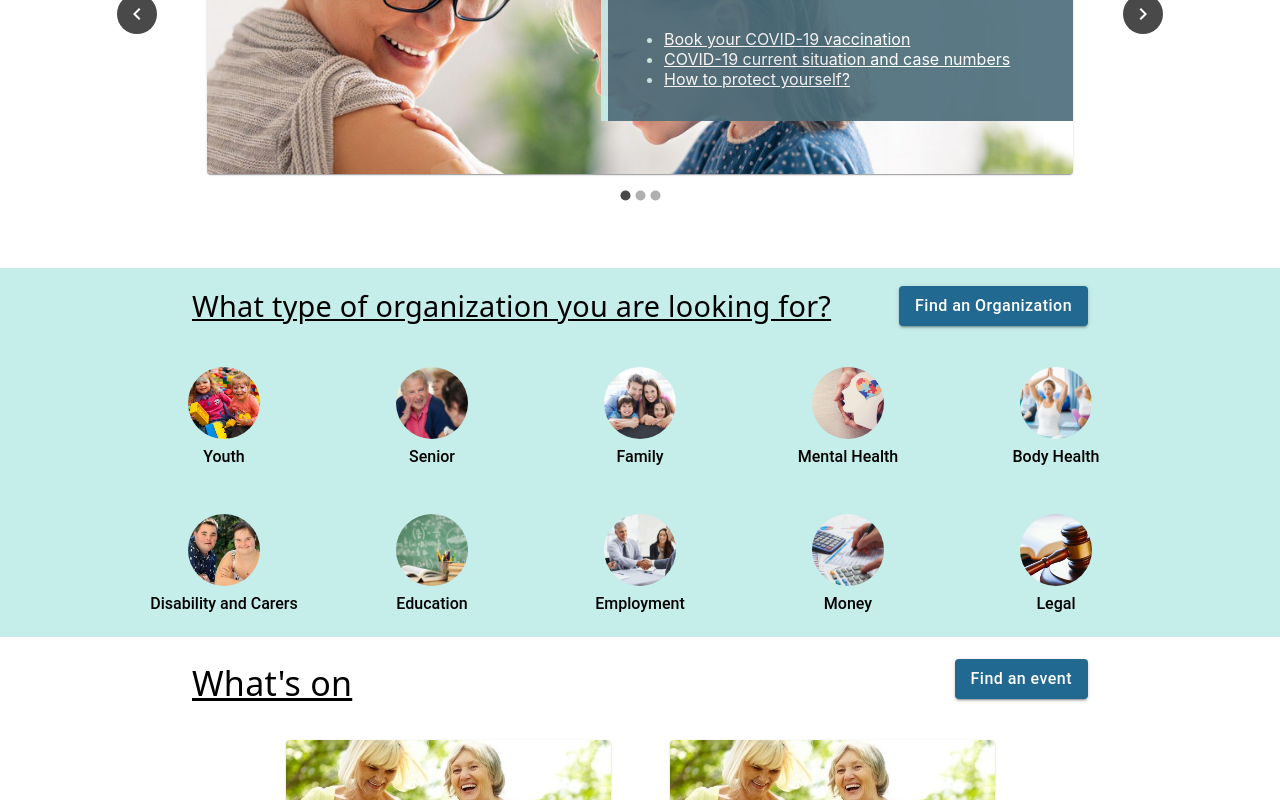
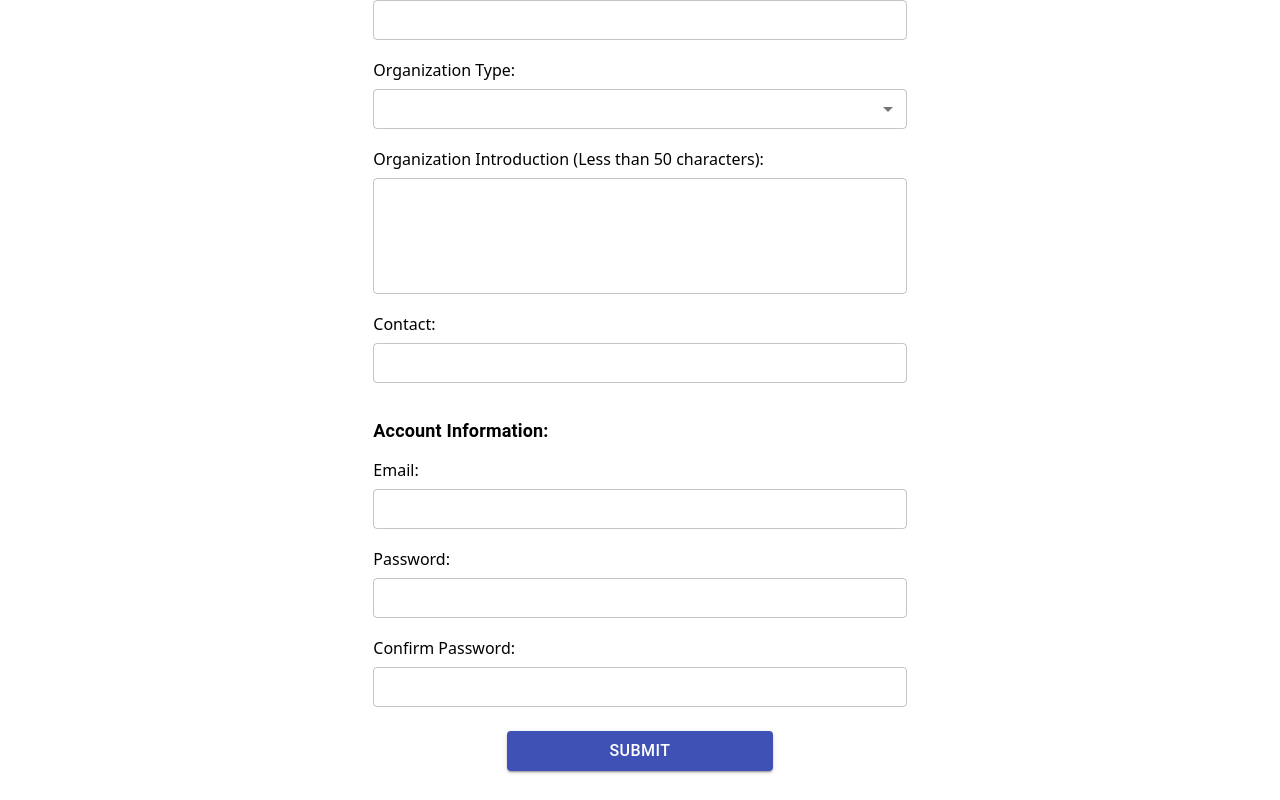
Before and after one commit to sharon-meishi/COMP9323_Group13_WellbeingBridge, a React (Create React App) app in the folder frontend/: page /organization/apply in a window 1280 px wide. Before the commit this address led to /home. Shown: the part 340-1140 px from the top of the page. Built offline with nearby package versions, Linux system fonts and the light colour scheme.

Commit message:
organization apply form validation finished

```diff
--- a/frontend/src/components/HomePageButton.js
+++ b/frontend/src/components/HomePageButton.js
@@ -5,7 +5,7 @@ import { withStyles } from '@material-ui/core/styles';
 const StyledButton = withStyles({
   root: {
     background: '#216991',
-    fontSize: '16px',
+    fontSize: '13px',
     '&:hover': {
       background: '#FFF',
       color: '#216991',
--- /dev/null
+++ b/frontend/src/pages/EventDetailsPage.js
@@ -0,0 +1,11 @@
+import React from 'react'
+
+function EventDetailsPage() {
+    return (
+        <div>
+
+        </div>
+    )
+}
+
+export default EventDetailsPage
--- a/frontend/src/pages/OrganizationApplyPage.js
+++ b/frontend/src/pages/OrganizationApplyPage.js
@@ -1,4 +1,5 @@
 import React, { useState, useContext } from 'react';
+import { useForm, Controller } from 'react-hook-form';
 import NavBar from '../components/NavBar';
 import { AppContext } from '../utils/store';
 import { makeStyles } from '@material-ui/core/styles';
@@ -7,13 +8,12 @@ import Grid from '@material-ui/core/Grid';
 import Typography from '@material-ui/core/Typography';
 import TextField from '@material-ui/core/TextField';
 import Button from '@material-ui/core/Button';
-import InputLabel from '@material-ui/core/InputLabel';
 import MenuItem from '@material-ui/core/MenuItem';
-import FormHelperText from '@material-ui/core/FormHelperText';
-import FormControl from '@material-ui/core/FormControl';
 import Select from '@material-ui/core/Select';
+import Alert from '@material-ui/lab/Alert';
+import MuiAlert from '@material-ui/lab/Alert';
 
-const useStyles = makeStyles( (theme) => ({
+const useStyles = makeStyles((theme) => ({
   backgroundStyle: {
     display: 'flex',
     flexDirection: 'column',
@@ -21,73 +21,301 @@ const useStyles = makeStyles( (theme) => ({
     alignItems: 'center',
     paddingTop: '30px',
     width: '100%',
+    fontFamily: 'Noto Sans',
   },
   GridStyle: {
     width: '100%',
   },
   titleStyle: {
     textAlign: 'center',
-    fontFamily: 'Noto Sans',
     fontWeight: '500',
     textDecoration: 'underline',
     color: '#26A69A',
   },
+  centerStyle: {
+    marginTop: '5px',
+    textAlign: 'center',
+  },
   formStyle: {
-    paddingTop: '30px',
+    display: 'flex',
+    flexDirection: 'column',
+    justifyContent: 'flex-start',
+    paddingTop: '15px',
   },
-  formControl: {
+  subtitleStyle: {
+    fontSize: '18px',
+    marginTop: '30px',
+    fontWeight: '700',
+  },
+  buttonStyle: {
+    fontSize: '16px',
+    marginTop: '20px',
+    marginBottom: '10px',
     width: '50%',
-    margin: '20px 0'
+    alignSelf: 'center',
+  },
+  selectStyle: {
+    marginTop: '8px',
+    marginBottom: '4px',
+    height: '40px',
   },
 }));
 
 function OrganizationApplyPage() {
   const classes = useStyles();
   const context = useContext(AppContext);
-  const [organizationType, setOrganizationType] = useState('')
+
+  const {
+    reset,
+    control,
+    handleSubmit,
+    getValues,
+    formState: { errors },
+  } = useForm();
+
+  const [errorMsg, setErrorMsg] = useState('');
+
+  const onSubmit = async (data) => {
+    console.log(data);
+  }
+
+
   return (
-    <Box>
+    <>
       <NavBar />
       <Grid container className={classes.backgroundStyle}>
-        <Grid item xs={11} sm={9} md={7} lg={6} className={classes.GridStyle}>
+        <Grid
+          item
+          xs={10}
+          sm={8}
+          md={6}
+          lg={5}
+          xl={3}
+          className={classes.GridStyle}
+        >
           <Typography variant='h5' className={classes.titleStyle}>
             Register your organization
           </Typography>
-          <form className={classes.formStyle}>
+          <Typography className={classes.centerStyle}>
+            (All fields are required)
+          </Typography>
+
+          <form
+            onSubmit={handleSubmit(onSubmit)}
+            className={classes.formStyle}
+          >
+            <Typography className={classes.subtitleStyle}>
+              Organization Information:
+            </Typography>
+            <section className={classes.formStyle}>
+              <label>Organization Name:</label>
+              <Controller
+                render={({ field }) => (
                   <TextField
-              required
-              id='standard-required'
-              label='Organization Name (Required)'
+                    value={field.value}
+                    onChange={field.onChange}
+                    inputRef={field.ref}
                     variant='outlined'
-              fullWidth
+                    size='small'
+                    margin='dense'
                   />
-            <FormControl variant='outlined' className={classes.formControl}>
-              <InputLabel id='Organization-Type-label'>
-              Organization Type
-              </InputLabel>
+                )}
+                defaultValue=''
+                name='OrganizationName'
+                control={control}
+                rules={{ required: true }}
+              />
+              {errors?.OrganizationName?.type === 'required' && (
+                <Alert severity='error'>This field is required.</Alert>
+              )}
+            </section>
+
+            <section className={classes.formStyle}>
+              <label>Organization Type:</label>
+              <Controller
+                render={({ field }) => {
+                  return (
                     <Select
-                labelId='Organization-Type-label'
-                id='Organization-Type-select'
-                value={organizationType}
-                onChange={(e)=> {setOrganizationType(e.target.value)}}
-                label='Organization Type(Required)'
+                      value={field.value}
+                      onChange={field.onChange}
+                      ref={field.ref}
+                      variant='outlined'
+                      className={classes.selectStyle}
                     >
-                <MenuItem value={1}>Youth</MenuItem>
-                <MenuItem value={2}>Disability and carers</MenuItem>
-                <MenuItem value={3}>Senior</MenuItem>
-                <MenuItem value={4}>Family</MenuItem>
-                <MenuItem value={5}>Education</MenuItem>
-                <MenuItem value={6}>Employment</MenuItem>
-                <MenuItem value={7}>Body health</MenuItem>
-                <MenuItem value={8}>Mental health</MenuItem>
-                <MenuItem value={9}>Money</MenuItem>
-                <MenuItem value={10}>Legal services</MenuItem>
+                      <MenuItem value='Youth'>Youth</MenuItem>
+                      <MenuItem value='Disability and carers'>
+                        Disability and carers
+                      </MenuItem>
+                      <MenuItem value='Senior'>Senior</MenuItem>
+                      <MenuItem value='Family'>Family</MenuItem>
+                      <MenuItem value='Education'>Education</MenuItem>
+                      <MenuItem value='Employment'>Employment</MenuItem>
+                      <MenuItem value='Body health'>Body health</MenuItem>
+                      <MenuItem value='Mental health'>Mental health</MenuItem>
+                      <MenuItem value='Money'>Money</MenuItem>
+                      <MenuItem value='Legal services'>Legal services</MenuItem>
                     </Select>
-            </FormControl>
+                  );
+                }}
+                defaultValue=''
+                name='OrganizationType'
+                control={control}
+                rules={{ required: true }}
+              />
+              {errors?.OrganizationType?.type === 'required' && (
+                <Alert severity='error'>This field is required.</Alert>
+              )}
+            </section>
+
+            <section className={classes.formStyle}>
+              <label>
+                Organization Introduction (Less than 50 characters):
+              </label>
+              <Controller
+                render={({ field }) => (
+                  <TextField
+                    id='outlined-multiline-static'
+                    multiline
+                    rows={5}
+                    variant='outlined'
+                    value={field.value}
+                    onChange={field.onChange}
+                    inputRef={field.ref}
+                    size='small'
+                    margin='dense'
+                  />
+                )}
+                defaultValue=''
+                name='OrganizationIntroduction'
+                control={control}
+                rules={{ required: true, maxLength: 50 }}
+              />
+              {errors?.OrganizationIntroduction?.type === 'required' && (
+                <Alert severity='error'>This field is required.</Alert>
+              )}
+              {errors?.OrganizationIntroduction?.type === 'maxLength' && (
+                <Alert severity='error'>
+                  This field should be less than 50 characters.
+                </Alert>
+              )}
+            </section>
+
+            <section className={classes.formStyle}>
+              <label>Contact:</label>
+              <Controller
+                render={({ field }) => (
+                  <TextField
+                    value={field.value}
+                    onChange={field.onChange}
+                    inputRef={field.ref}
+                    variant='outlined'
+                    size='small'
+                    margin='dense'
+                  />
+                )}
+                defaultValue=''
+                name='Contact'
+                control={control}
+                rules={{ required: true }}
+              />
+              {errors?.Contact?.type === 'required' && (
+                <Alert severity='error'>This field is required.</Alert>
+              )}
+            </section>
+
+            <Typography className={classes.subtitleStyle}>
+              Account Information:
+            </Typography>
+
+            <section className={classes.formStyle}>
+              <label>Email:</label>
+              <Controller
+                render={({ field }) => (
+                  <TextField
+                    value={field.value}
+                    onChange={field.onChange}
+                    inputRef={field.ref}
+                    variant='outlined'
+                    type='email'
+                    size='small'
+                    margin='dense'
+                  />
+                )}
+                defaultValue=''
+                name='Email'
+                control={control}
+                rules={{ required: true }}
+              />
+              {errors?.Email?.type === 'required' && (
+                <Alert severity='error'>This field is required.</Alert>
+              )}
+            </section>
+
+            <section className={classes.formStyle}>
+              <label>Password:</label>
+              <Controller
+                render={({ field }) => (
+                  <TextField
+                    value={field.value}
+                    onChange={field.onChange}
+                    inputRef={field.ref}
+                    variant='outlined'
+                    type='password'
+                    size='small'
+                    margin='dense'
+                  />
+                )}
+                defaultValue=''
+                name='Password'
+                control={control}
+                rules={{ required: true }}
+              />
+            </section>
+
+            <section className={classes.formStyle}>
+              <label>Confirm Password:</label>
+              <Controller
+                render={({ field }) => (
+                  <TextField
+                    value={field.value}
+                    onChange={field.onChange}
+                    inputRef={field.ref}
+                    variant='outlined'
+                    type='password'
+                    size='small'
+                    margin='dense'
+                  />
+                )}
+                defaultValue=''
+                name='ConfirmPassword'
+                control={control}
+                rules={{
+                  required: true,
+                  validate: {
+                    matchesPreviousPassword: (value) => {
+                      const { Password } = getValues();
+                      return Password === value || 'Passwords should match';
+                    },
+                  },
+                }}
+              />
+              {errors?.ConfirmPassword && (
+                <Alert severity='error'>Passwords should match</Alert>
+              )}
+            </section>
+
+            <Button
+              type='submit'
+              variant='contained'
+              color='primary'
+              className={classes.buttonStyle}
+            >
+              Submit
+            </Button>
           </form>
         </Grid>
       </Grid>
-    </Box>
+    </>
   );
 }
 
```
Also changed, not shown: frontend/src/App.js (+9 -4 lines), frontend/src/components/NavBar.js (+8 -2 lines), frontend/src/components/theme.js (added, +15 -0 lines), frontend/src/pages/EventDetail.js (deleted), 2 other files (tests, documents, lock files or other folders). Lines whose indentation alone changed are shown as unchanged.
